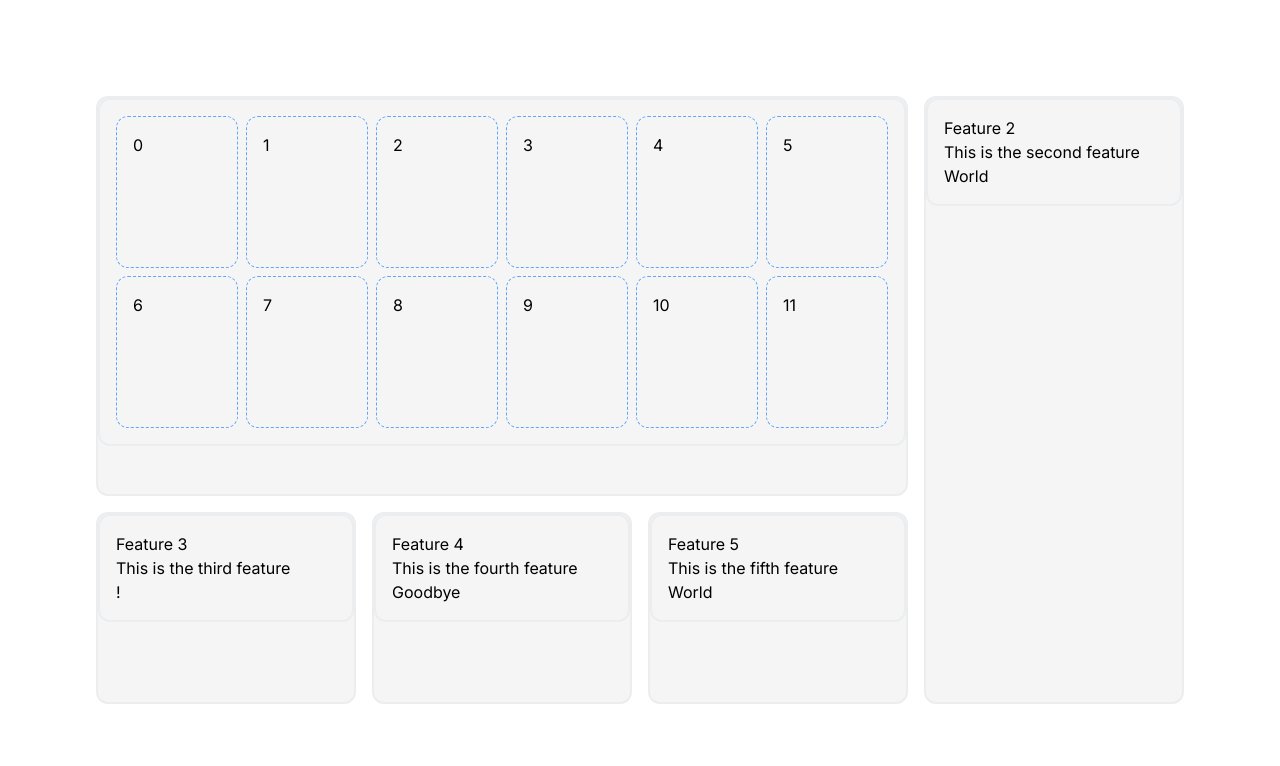
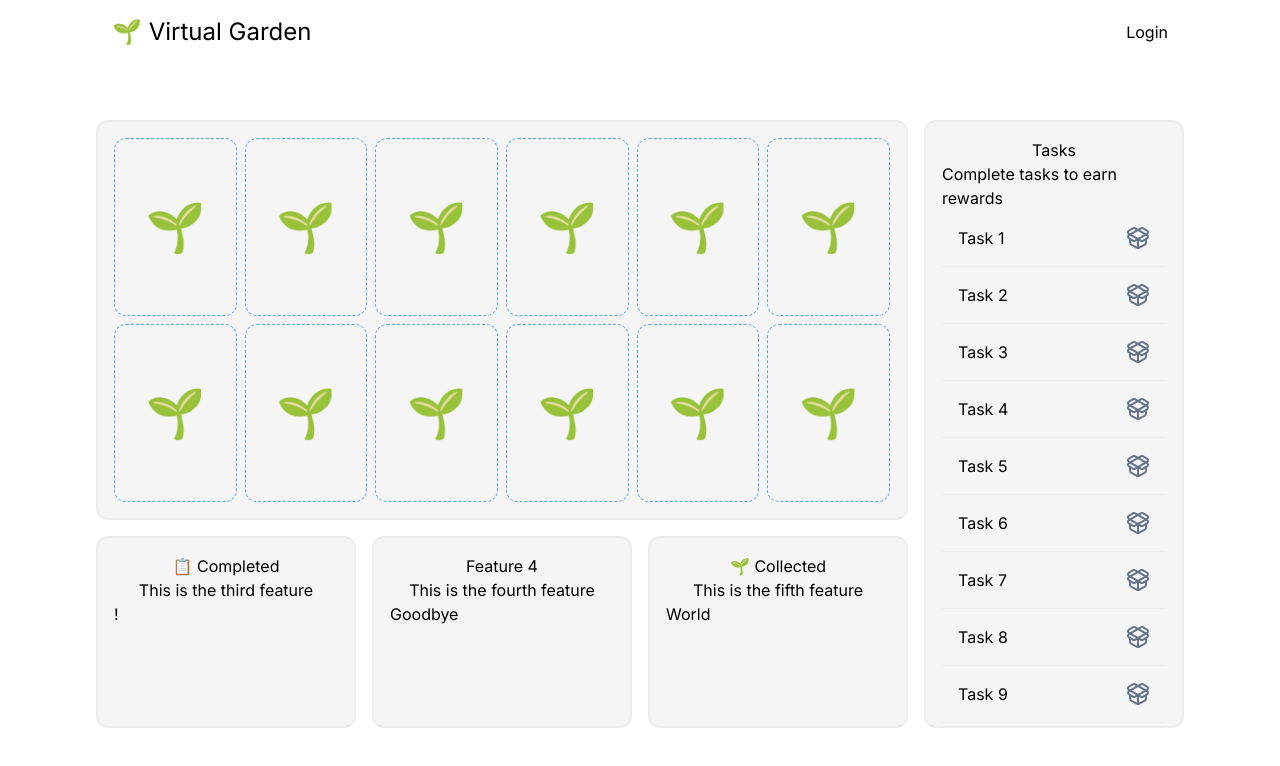
Before and after one commit to GoncalojmRosa/virtual-garden, a Next.js app: page / in a window 1280 px wide. Shown: the top 766 px of the page. Built offline with nearby package versions, Linux system fonts and the light colour scheme.

Commit message:
style: improve style of bento-card and bento-grid

```diff
--- a/src/app/page.tsx
+++ b/src/app/page.tsx
@@ -1,29 +1,49 @@
 import { BentoGrid } from "@/components/bento-grid";
+import Navbar from "./../components/navbar/index";
+import { Check, PackageOpen, Trash2 } from "lucide-react";
 
 const features: Features[] = [
   {
     name: "",
     description: "",
     content: (
-      <div className="grid auto-rows-[19vh] grid-cols-6 gap-2">
+      <div className="grid h-full grid-cols-6 gap-2">
         {[...Array(12)].map((_, i) => (
           <div
             key={i}
-            className="border border-dashed rounded-xl border-blue-400 p-4"
+            className="border border-dashed rounded-xl border-blue-400 p-4 flex items-center justify-center"
           >
-            {i}
+            <span className="text-5xl">🌱</span>
           </div>
         ))}
       </div>
     ),
   },
   {
-    name: "Feature 2",
-    description: "This is the second feature",
-    content: <div>World</div>,
+    name: "Tasks",
+    description: "Complete tasks to earn rewards",
+    content: (
+      <div>
+        {[...Array(10)].map((_, i) => (
+          <div
+            key={i}
+            className="flex items-center justify-between p-4 border-b border-slate-400/10 group"
+          >
+            <span>Task {i + 1}</span>
+            <PackageOpen className="text-slate-500" />
+            <div className="absolute invisible group-hover:visible">
+              <div className="flex items-center">
+                <Check className="text-green-500" />
+                <Trash2 className="text-red-500" />
+              </div>
+            </div>
+          </div>
+        ))}
+      </div>
+    ),
   },
   {
-    name: "Feature 3",
+    name: "📋 Completed",
     description: "This is the third feature",
     content: <div>!</div>,
   },
@@ -33,7 +53,7 @@ const features: Features[] = [
     content: <div>Goodbye</div>,
   },
   {
-    name: "Feature 5",
+    name: "🌱 Collected",
     description: "This is the fifth feature",
     content: <div>World</div>,
   },
@@ -41,7 +61,8 @@ const features: Features[] = [
 
 export default function Home() {
   return (
-    <main className="flex mx-auto min-h-screen justify-center flex-col px-24">
+    <main className="mx-auto min-h-screen px-24">
+      <Navbar />
       <BentoGrid features={features} />
     </main>
   );
--- a/src/components/bento-card/index.tsx
+++ b/src/components/bento-card/index.tsx
@@ -4,9 +4,12 @@ export function BentoCard({
   content,
 }: Readonly<{ name: string; description: string; content: React.ReactNode }>) {
   return (
-    <div className="rounded-xl border-2 border-slate-400/10 bg-neutral-100 p-4">
-      <h1>{name}</h1>
-      <p>{description}</p>
+    <div className="p-4 h-full overflow-y-auto">
+      <div className="flex items-center justify-center flex-col">
+        <h1>{name}</h1>
+        <span>{description}</span>
+      </div>
+
       {content}
     </div>
   );
--- a/src/components/bento-grid/index.tsx
+++ b/src/components/bento-grid/index.tsx
@@ -6,6 +6,7 @@ export function BentoGrid({
   features: { name: string; description: string; content: React.ReactNode }[];
 }>) {
   return (
+    <div className="flex h-[90vh] justify-center flex-col">
       <div className="grid auto-rows-[192px] grid-cols-4 gap-4">
         {features.map((feature, i) => (
           <div
@@ -24,5 +25,6 @@ export function BentoGrid({
           </div>
         ))}
       </div>
+    </div>
   );
 }
```
Also changed, not shown: package.json (+6 -5 lines), 1 other file (tests, documents, lock files or other folders). Lines whose indentation alone changed are shown as unchanged.
